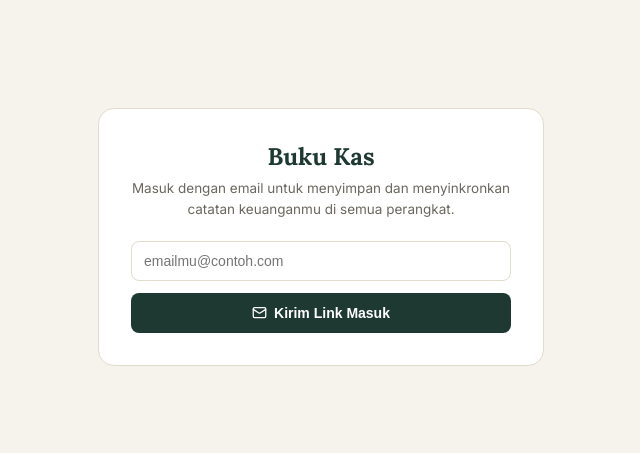
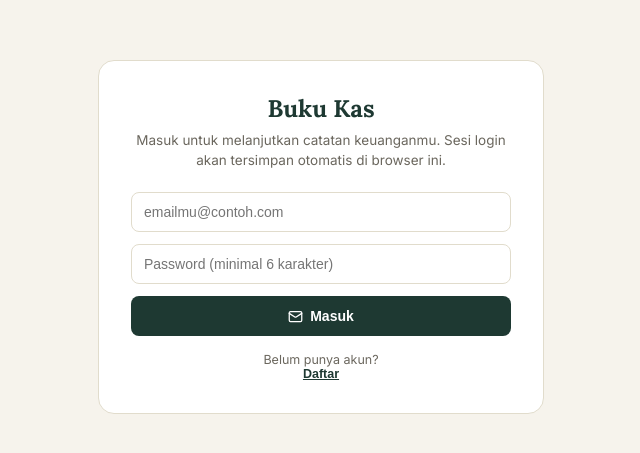
Before and after one commit to WasisPambudi01/expense-tracker, a React (Vite) app: page / in a window 1280 px wide. Shown: the part 183-636 px from the top of the page, without its empty margins (319-959 px from the left). Built offline with nearby package versions, Linux system fonts and the light colour scheme.

Commit message:
Ganti Login Email dan Pass

```diff
--- a/src/App.jsx
+++ b/src/App.jsx
@@ -29,8 +29,10 @@ const getDefaultBudgets = (expenseList) => Object.fromEntries(expenseList.map((c
 export default function ExpenseTracker() {
   const [session, setSession] = useState(null);
   const [checkingSession, setCheckingSession] = useState(true);
+  const [authMode, setAuthMode] = useState("signin"); // signin | signup
   const [authEmail, setAuthEmail] = useState("");
-  const [authStatus, setAuthStatus] = useState("idle"); // idle | sending | sent | error
+  const [authPassword, setAuthPassword] = useState("");
+  const [authStatus, setAuthStatus] = useState("idle"); // idle | sending | signedup | error
   const [authError, setAuthError] = useState("");
 
   const [loaded, setLoaded] = useState(false);
@@ -63,7 +65,10 @@ export default function ExpenseTracker() {
   const [filterCat, setFilterCat] = useState("Semua");
   const [groupBy, setGroupBy] = useState("tanggal");
 
-  // ---- Autentikasi (magic link email, lewat Supabase Auth) ----
+  // ---- Autentikasi (email + password, lewat Supabase Auth) ----
+  // Supabase menyimpan sesi login di localStorage browser secara default,
+  // jadi setelah sekali login, sesi akan bertahan (tidak perlu login ulang)
+  // sampai kamu klik Keluar atau data browser dihapus.
   useEffect(() => {
     supabase.auth.getSession().then(({ data }) => {
       setSession(data.session);
@@ -75,20 +80,27 @@ export default function ExpenseTracker() {
     return () => listener.subscription.unsubscribe();
   }, []);
 
-  async function sendMagicLink(e) {
+  async function handleAuthSubmit(e) {
     e.preventDefault();
-    if (!authEmail.trim()) return;
+    if (!authEmail.trim() || !authPassword) return;
     setAuthStatus("sending");
     setAuthError("");
-    const { error } = await supabase.auth.signInWithOtp({
-      email: authEmail.trim(),
-      options: { emailRedirectTo: window.location.origin },
-    });
-    if (error) {
-      setAuthStatus("error");
-      setAuthError(error.message);
+    if (authMode === "signup") {
+      const { error } = await supabase.auth.signUp({ email: authEmail.trim(), password: authPassword });
+      if (error) {
+        setAuthStatus("error");
+        setAuthError(error.message);
+      } else {
+        setAuthStatus("signedup");
+      }
     } else {
-      setAuthStatus("sent");
+      const { error } = await supabase.auth.signInWithPassword({ email: authEmail.trim(), password: authPassword });
+      if (error) {
+        setAuthStatus("error");
+        setAuthError(error.message);
+      } else {
+        setAuthStatus("idle");
+      }
     }
   }
 
@@ -352,6 +364,8 @@ export default function ExpenseTracker() {
     .login-msg { font-size: 13px; margin-top: 14px; }
     .login-msg.ok { color: #2E6F6B; }
     .login-msg.err { color: #B4483C; }
+    .login-switch { font-size: 12.5px; color: #6B675E; margin-top: 16px; }
+    .login-switch button { background: none; border: none; color: #1E3932; font-weight: 600; cursor: pointer; font-size: 12.5px; padding: 0; text-decoration: underline; }
   `;
 
   if (checkingSession) {
@@ -364,23 +378,49 @@ export default function ExpenseTracker() {
         <style>{loginStyles}</style>
         <div className="login-card">
           <h1>Buku Kas</h1>
-          <p>Masuk dengan email untuk menyimpan dan menyinkronkan catatan keuanganmu di semua perangkat.</p>
-          <form onSubmit={sendMagicLink}>
+          <p>
+            {authMode === "signup"
+              ? "Buat akun untuk mulai menyimpan dan menyinkronkan catatan keuanganmu di semua perangkat."
+              : "Masuk untuk melanjutkan catatan keuanganmu. Sesi login akan tersimpan otomatis di browser ini."}
+          </p>
+          <form onSubmit={handleAuthSubmit}>
             <input
               type="email"
               required
               placeholder="emailmu@contoh.com"
               value={authEmail}
               onChange={(e) => setAuthEmail(e.target.value)}
+              autoComplete="email"
+            />
+            <input
+              type="password"
+              required
+              minLength={6}
+              placeholder="Password (minimal 6 karakter)"
+              value={authPassword}
+              onChange={(e) => setAuthPassword(e.target.value)}
+              autoComplete={authMode === "signup" ? "new-password" : "current-password"}
             />
             <button type="submit" disabled={authStatus === "sending"}>
-              <Mail size={15} /> {authStatus === "sending" ? "Mengirim…" : "Kirim Link Masuk"}
+              <Mail size={15} />
+              {authStatus === "sending" ? "Memproses…" : authMode === "signup" ? "Daftar & Masuk" : "Masuk"}
             </button>
           </form>
-          {authStatus === "sent" && (
-            <div className="login-msg ok">Link masuk sudah dikirim ke {authEmail}. Buka email itu dan klik link-nya untuk masuk.</div>
+
+          {authStatus === "signedup" && (
+            <div className="login-msg ok">
+              Akun berhasil dibuat. Kalau konfirmasi email masih aktif di project Supabase-mu, cek inbox dulu; kalau tidak, kamu langsung masuk otomatis.
+            </div>
           )}
-          {authStatus === "error" && <div className="login-msg err">Gagal mengirim: {authError}</div>}
+          {authStatus === "error" && <div className="login-msg err">Gagal: {authError}</div>}
+
+          <div className="login-switch">
+            {authMode === "signin" ? (
+              <>Belum punya akun? <button type="button" onClick={() => { setAuthMode("signup"); setAuthStatus("idle"); setAuthError(""); }}>Daftar</button></>
+            ) : (
+              <>Sudah punya akun? <button type="button" onClick={() => { setAuthMode("signin"); setAuthStatus("idle"); setAuthError(""); }}>Masuk</button></>
+            )}
+          </div>
         </div>
       </div>
     );
--- a/src/supabaseClient.js
+++ b/src/supabaseClient.js
@@ -9,4 +9,10 @@ if (!supabaseUrl || !supabaseAnonKey) {
   );
 }
 
-export const supabase = createClient(supabaseUrl || "https://placeholder.supabase.co", supabaseAnonKey || "placeholder");
+export const supabase = createClient(supabaseUrl || "https://placeholder.supabase.co", supabaseAnonKey || "placeholder", {
+  auth: {
+    persistSession: true, // simpan sesi login di localStorage browser
+    autoRefreshToken: true, // perpanjang sesi otomatis di background
+    detectSessionInUrl: true,
+  },
+});
```
Also changed, not shown: 1 other file (tests, documents, lock files or other folders).
